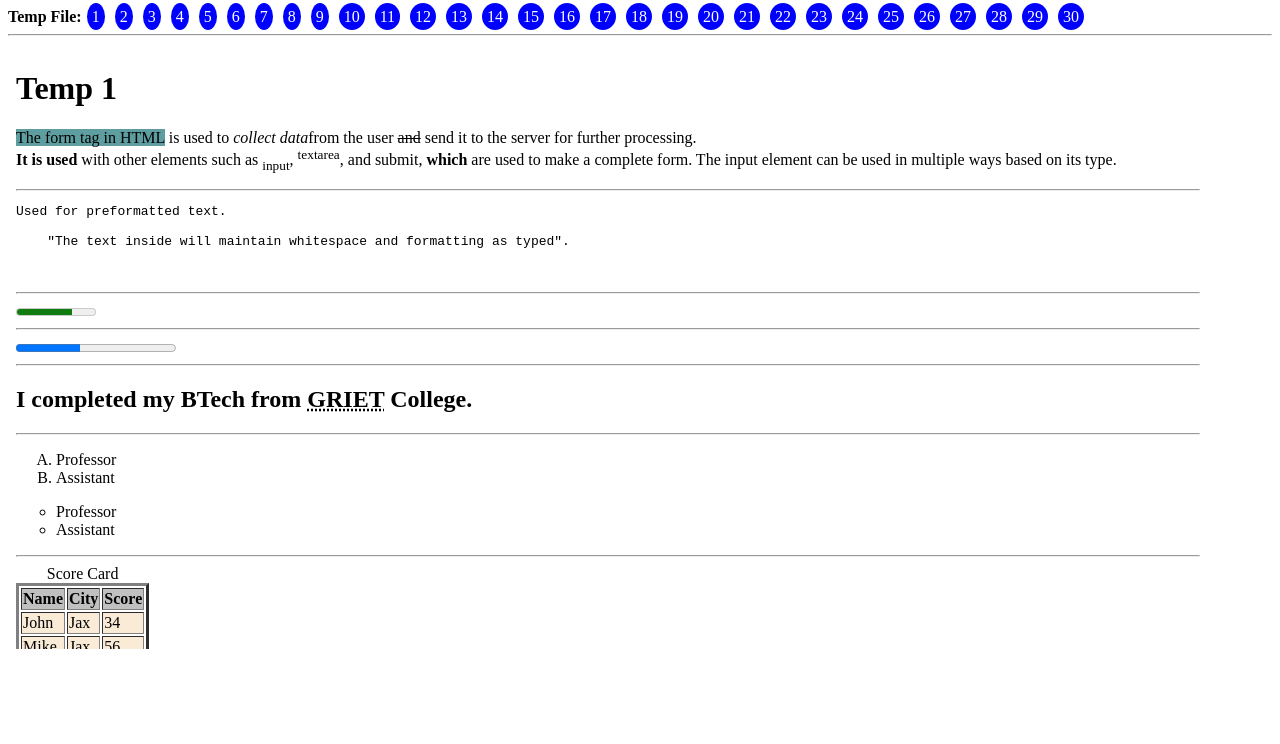
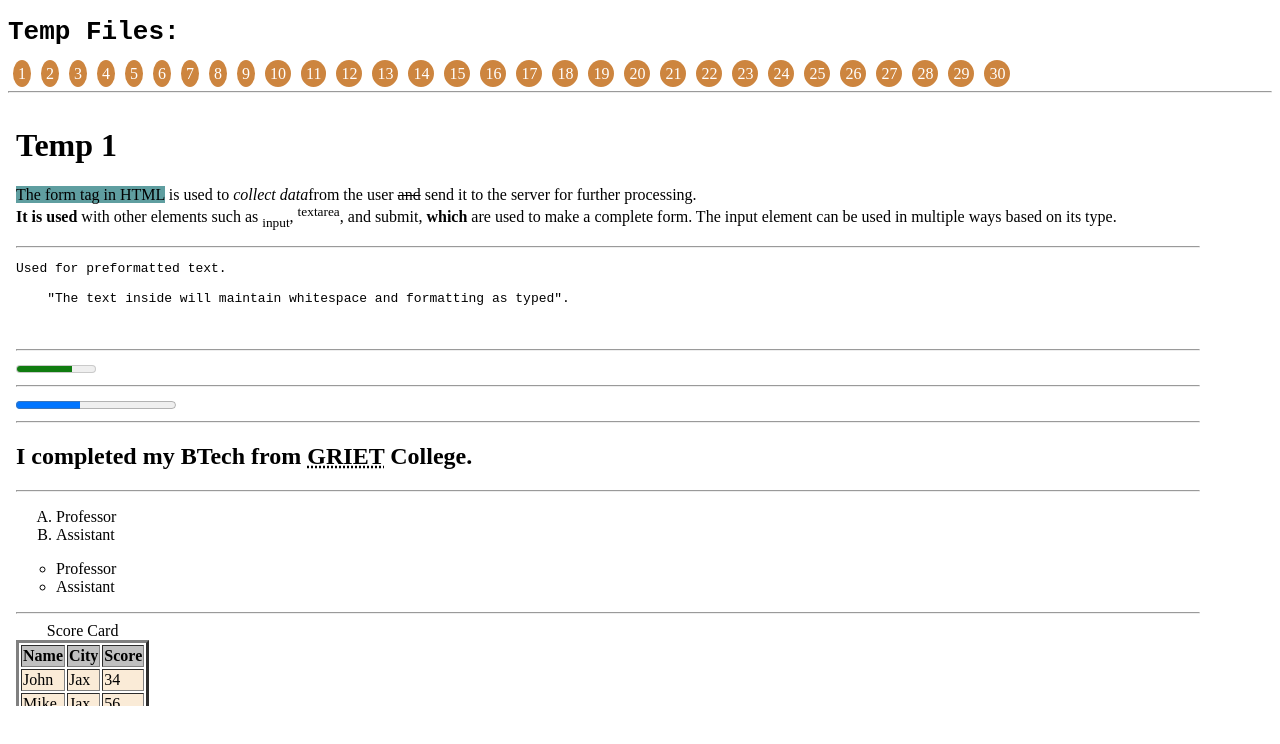
Before and after one commit to Harshavardhini84/temp, a plain HTML site: page index.html in a window 1280 px wide. Drawn offline with Linux system fonts and the light colour scheme.

Commit message:
Update index.html

```diff
--- a/index.html
+++ b/index.html
@@ -18,7 +18,7 @@
         height: 600px;
       }
       .page {
-        background-color: blue;
+        background-color: peru;
         width: 5px;
         border-radius: 100%;
       }
@@ -34,7 +34,7 @@
       </div>
     </div>
     <script>
-      str = "<b>Temp File:</b>";
+      str = "<pre><h1>Temp Files:</h1></pre>";
       for (let i = 1; i <= 30; i++) {
         str += `<a href="temp${i}.html" target="tempFrm" class="page">${i}</a>`;
       }
```
